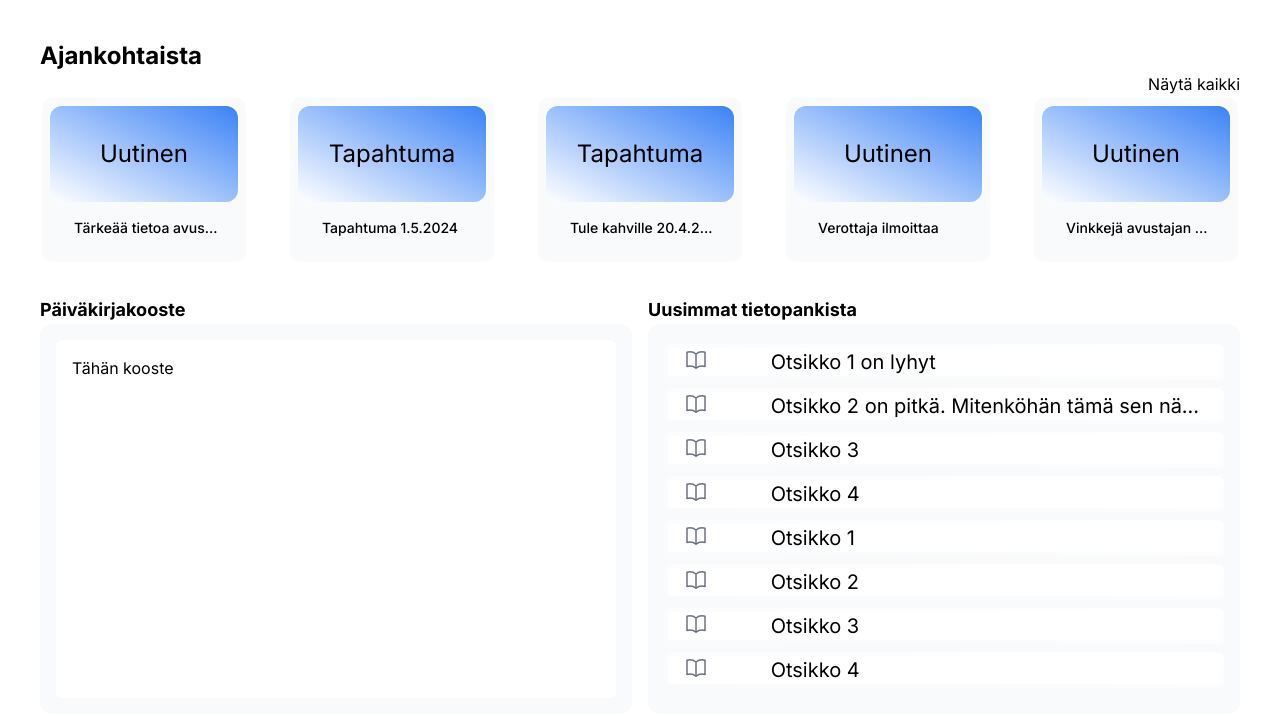
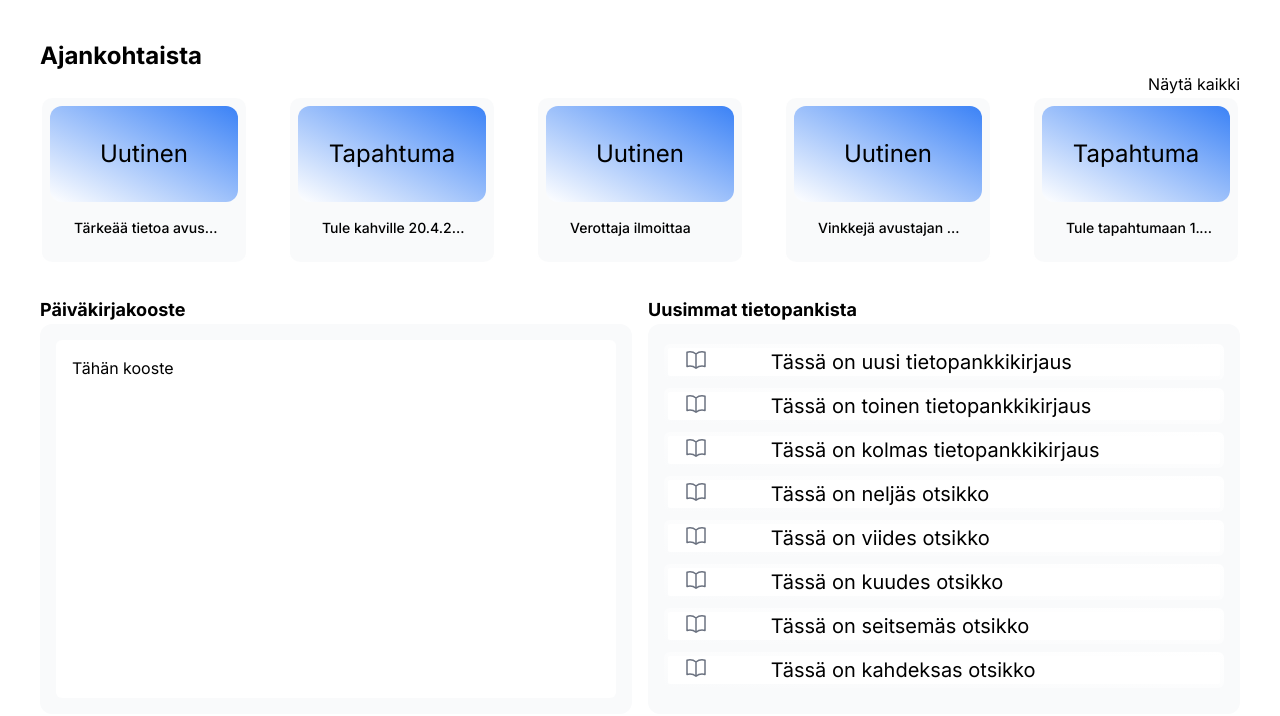
Before and after one commit to samitol/ese, a Next.js app in the folder avustaja-app/: page /Sovellus/Aloitussivu in a window 1280 px wide. Shown: the top 716 px of the page. Built offline with nearby package versions, Linux system fonts and the light colour scheme.

Commit message:
lisätty testidataa ja sen haku ajankohtaistaikkunoihin ja tietopankin uusimmat kohtiin.

```diff
--- a/avustaja-app/app/Sovellus/Aloitussivu/page.js
+++ b/avustaja-app/app/Sovellus/Aloitussivu/page.js
@@ -1,4 +1,5 @@
 import { BookOpenIcon } from "@heroicons/react/24/outline";
+import { tietopankkiKirjaus, ajankohtaistaIkkunaData } from "./testidataa";
 
 export default function Page() {
   return (
@@ -12,18 +13,15 @@ export default function Page() {
         </div>
       </div>
       <div className="flex justify between grid gap-10 sm:grid-cols-2 md:grid-cols-3 lg:grid-cols-5">
-        {/*Tämä kattaa ajankohtaista kortit */}
-        <AjankohtaistaIkkuna
-          type="Uutinen"
-          title="Tärkeää tietoa avustajille"
-        />
-        <AjankohtaistaIkkuna type="Tapahtuma" title="Tapahtuma 1.5.2024" />
-        <AjankohtaistaIkkuna type="Tapahtuma" title="Tule kahville 20.4.2024" />
-        <AjankohtaistaIkkuna type="Uutinen" title="Verottaja ilmoittaa" />
-        <AjankohtaistaIkkuna
-          type="Uutinen"
-          title="Vinkkejä avustajan arkeen kertoo psykologi Minna Meikäläinen"
-        />
+        {ajankohtaistaIkkunaData.map((ikkuna) => {
+          return (
+            <AjankohtaistaIkkuna
+              key={ikkuna}
+              type={ikkuna.type}
+              title={ikkuna.title}
+            />
+          );
+        })}
       </div>
       <div className="grid sm:grid-cols-1 md:grid-cols-2 py-8 gap-4">
         <PaivakirjaKooste />
@@ -65,30 +63,13 @@ function UusimmatTietopankki({}) {
       <h2 className="font-bold text-lg">Uusimmat tietopankista</h2>
       <div className="flex grow flex-col justify-between rounded-xl bg-gray-50 p-4">
         <ul className="list-none">
-          <li>
-            <UusimmatIkkuna otsikko="Otsikko 1 on lyhyt" />
-          </li>
-          <li>
-            <UusimmatIkkuna otsikko="Otsikko 2 on pitkä. Mitenköhän tämä sen näyttää silloin, jos on pitkä otsikko." />
-          </li>
-          <li>
-            <UusimmatIkkuna otsikko="Otsikko 3" />
-          </li>
-          <li>
-            <UusimmatIkkuna otsikko="Otsikko 4" />
-          </li>
-          <li>
-            <UusimmatIkkuna otsikko="Otsikko 1" />
-          </li>
-          <li>
-            <UusimmatIkkuna otsikko="Otsikko 2" />
-          </li>
-          <li>
-            <UusimmatIkkuna otsikko="Otsikko 3" />
-          </li>
-          <li>
-            <UusimmatIkkuna otsikko="Otsikko 4" />
-          </li>
+          {tietopankkiKirjaus.map((kirjaus) => {
+            return (
+              <li key={kirjaus.tietopankkiKirjaus_id}>
+                <UusimmatIkkuna otsikko={kirjaus.sisalto.otsikko} />
+              </li>
+            );
+          })}
         </ul>
       </div>
     </div>
--- /dev/null
+++ b/avustaja-app/app/Sovellus/Aloitussivu/testidataa.js
@@ -0,0 +1,114 @@
+const tietopankkiKirjaus = [
+  {
+    tietopankkiKirjaus_id: 1,
+    lisatty: new Date("2024-01-01"),
+    muokattu: new Date("2024-01-01"),
+    lisannyt: "65c8850cf2d4cbbc7bed2677",
+    sisalto: {
+      otsikko: "Tässä on uusi tietopankkikirjaus",
+      leipateksti:
+        "Tässä on esimerkkinä vähän tekstiä tietopankkikirjaukseen. Tähän pitäisi mahtua paljon tekstiä vaivatta.",
+    },
+    linkit: "esimerkki.linkki/testi",
+  },
+  {
+    tietopankkiKirjaus_id: 2,
+    lisatty: new Date("2024-02-02"),
+    muokattu: new Date("2024-02-02"),
+    lisannyt: "65c8850cf2d4cbbc7bed2677",
+    sisalto: {
+      otsikko: "Tässä on toinen tietopankkikirjaus",
+      leipateksti:
+        "Tässä on toisena esimerkkinä vähän tekstiä tietopankkikirjaukseen. Tähän pitäisi mahtua paljon tekstiä vaivatta.",
+    },
+    linkit: "esimerkki.linkki/testi",
+  },
+  {
+    tietopankkiKirjaus_id: 3,
+    lisatty: new Date("2024-01-05"),
+    muokattu: new Date("2024-01-05"),
+    lisannyt: "65c8850cf2d4cbbc7bed2677",
+    sisalto: {
+      otsikko: "Tässä on kolmas tietopankkikirjaus",
+      leipateksti:
+        "Tässä on kolmantena esimerkkinä vähän tekstiä tietopankkikirjaukseen. Tähän pitäisi mahtua paljon tekstiä vaivatta.",
+    },
+    linkit: "esimerkki.linkki/testi",
+  },
+  {
+    tietopankkiKirjaus_id: 4,
+    lisatty: new Date("2024-01-30"),
+    muokattu: new Date("2024-01-30"),
+    lisannyt: "65c8850cf2d4cbbc7bed2677",
+    sisalto: {
+      otsikko: "Tässä on neljäs otsikko",
+      leipateksti:
+        "Tässä on lisää vähän tekstiä tietopankkikirjaukseen. Tähän pitäisi mahtua paljon tekstiä vaivatta.",
+    },
+    linkit: "esimerkki.linkki/testi",
+  },
+  {
+    tietopankkiKirjaus_id: 5,
+    lisatty: new Date("2024-01-22"),
+    muokattu: new Date("2024-01-22"),
+    lisannyt: "65c8850cf2d4cbbc7bed2677",
+    sisalto: {
+      otsikko: "Tässä on viides otsikko",
+      leipateksti:
+        "Tässä on lisää vähän tekstiä tietopankkikirjaukseen. Tähän pitäisi mahtua paljon tekstiä vaivatta.",
+    },
+    linkit: "esimerkki.linkki/testi",
+  },
+  {
+    tietopankkiKirjaus_id: 6,
+    lisatty: new Date("2024-02-22"),
+    muokattu: new Date("2024-02-22"),
+    lisannyt: "65c8850cf2d4cbbc7bed2677",
+    sisalto: {
+      otsikko: "Tässä on kuudes otsikko",
+      leipateksti:
+        "Tässä on lisää vähän tekstiä tietopankkikirjaukseen. Tähän pitäisi mahtua paljon tekstiä vaivatta.",
+    },
+    linkit: "esimerkki.linkki/testi",
+  },
+  {
+    tietopankkiKirjaus_id: 7,
+    lisatty: new Date("2024-02-21"),
+    muokattu: new Date("2024-02-21"),
+    lisannyt: "65c8850cf2d4cbbc7bed2677",
+    sisalto: {
+      otsikko: "Tässä on seitsemäs otsikko",
+      leipateksti:
+        "Tässä on lisää vähän tekstiä tietopankkikirjaukseen. Tähän pitäisi mahtua paljon tekstiä vaivatta.",
+    },
+    linkit: "esimerkki.linkki/testi",
+  },
+  {
+    tietopankkiKirjaus_id: 8,
+    lisatty: new Date("2024-01-15"),
+    muokattu: new Date("2024-01-15"),
+    lisannyt: "65c8850cf2d4cbbc7bed2677",
+    sisalto: {
+      otsikko: "Tässä on kahdeksas otsikko",
+      leipateksti:
+        "Tässä on lisää vähän tekstiä tietopankkikirjaukseen. Tähän pitäisi mahtua paljon tekstiä vaivatta.",
+    },
+    linkit: "esimerkki.linkki/testi",
+  },
+];
+
+const ajankohtaistaIkkunaData = [
+  {
+    type: "Uutinen",
+    title: "Tärkeää tietoa avustajille",
+  },
+  { type: "Tapahtuma", title: "Tule kahville 20.4.2024" },
+  { type: "Uutinen", title: "Verottaja ilmoittaa" },
+  {
+    type: "Uutinen",
+    title: "Vinkkejä avustajan arkeen kertoo psykologi Minna Meikäläinen",
+  },
+  { type: "Tapahtuma", title: "Tule tapahtumaan 1.8.2024" },
+];
+
+module.exports = { tietopankkiKirjaus, ajankohtaistaIkkunaData };
```
